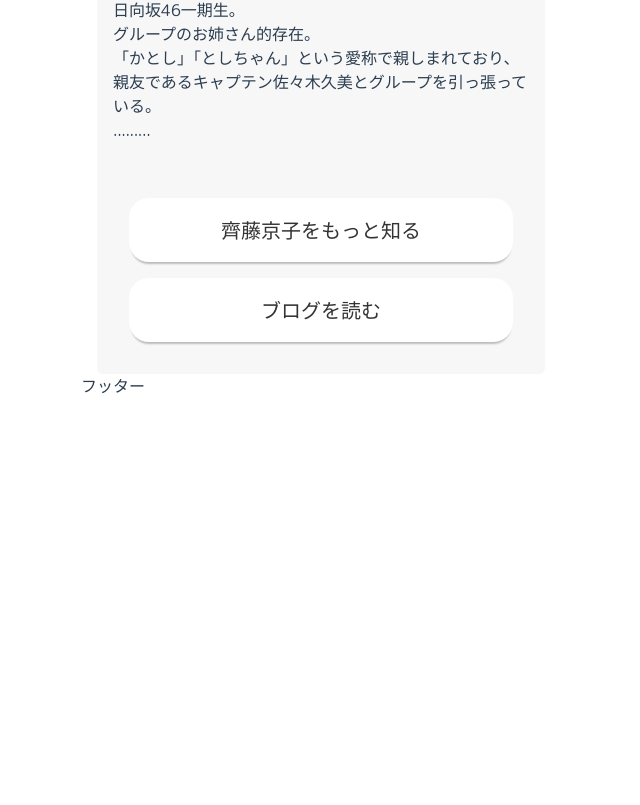
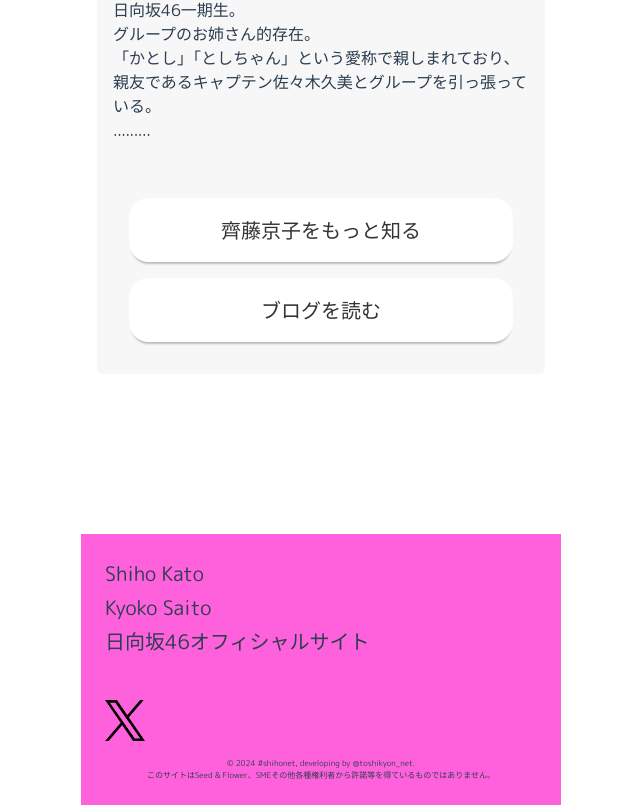
Before and after one commit to shihonet/shihonet_front, a Vue app: page / in a window 1280 px wide. Shown: the part 2628-3433 px from the top of the page, without its empty margins (319-959 px from the left). Before the commit the page ends 3026 px from the top, so only its background shows below. Built offline with nearby package versions, Linux system fonts and the light colour scheme; no server answers.

Commit message:
Impl Footer

```diff
--- a/src/App.vue
+++ b/src/App.vue
@@ -1,7 +1,7 @@
 <template>
   <PageHeader/>
   <router-view></router-view>
-  <PageFooter/>
+  <PageFooter class="mt-40"/>
 </template>
 
 <script lang="ts">
@@ -33,6 +33,10 @@
   color: #FF61DC;
 }
 
+.gb-site-base-pink {
+  background-color: #FF61DC;
+}
+
 .border-site-base-pink {
   border-color: #FF61DC;
 }
--- a/src/views/components/common/PageFooter.vue
+++ b/src/views/components/common/PageFooter.vue
@@ -1,6 +1,15 @@
 <template>
-  <div class="mt-30">
-    <p>フッター</p>
+  <div class="w-full gb-site-base-pink px-6 py-6">
+    <ul class="text-[20px]">
+      <li class="pb-1">Shiho Kato</li>
+      <li class="pb-1">Kyoko Saito</li>
+      <li class="pb-1">日向坂46オフィシャルサイト</li>
+    </ul>
+    <img src='../../../assets/x-logo-black.png' class="mt-10 w-10">
+    <div class="mt-4 text-[8px] text-center">
+      <p>© 2024 #shihonet, developing by @toshikyon_net.</p>
+      <p>このサイトはSeed & Flower、SMEその他各種権利者から許諾等を得ているものではありません。</p>
+    </div>
   </div>
 </template>
 
```
Also changed, not shown: src/assets/x-logo-black.png (added).
